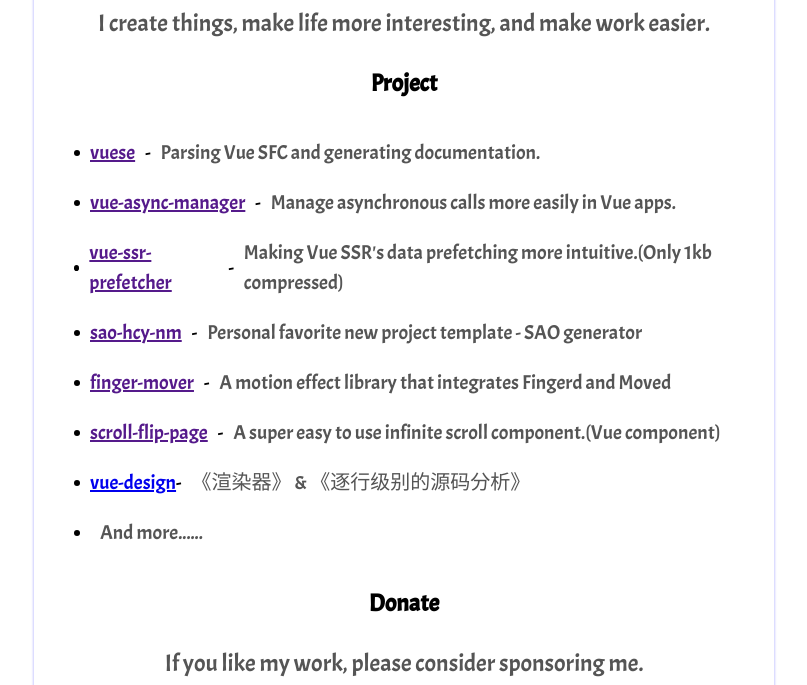
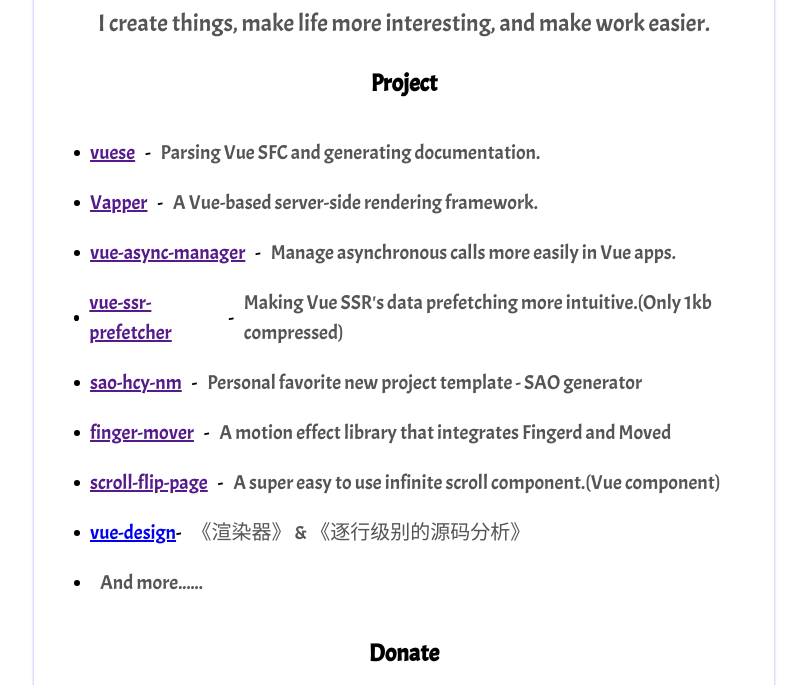
Before and after one commit to HcySunYang/homepage, a website: page index-src.html in a window 1280 px wide. Shown: the part 93-778 px from the top of the page, without its empty margins (236-1043 px from the left). Drawn offline with Linux system fonts and the light colour scheme.

Commit message:
add project

```diff
--- a/index-src.html
+++ b/index-src.html
@@ -27,6 +27,16 @@
           >
           -
           <p class="desc">Parsing Vue SFC and generating documentation.</p>
+        </li>
+        <li>
+          <a
+            target="_blank"
+            class="proj-title"
+            href="https://github.com/vapperjs/vapper"
+            >Vapper</a
+          >
+          -
+          <p class="desc">A Vue-based server-side rendering framework.</p>
         </li>
         <li>
           <a
```
Also changed, not shown: index.html (+1 -1 lines).
